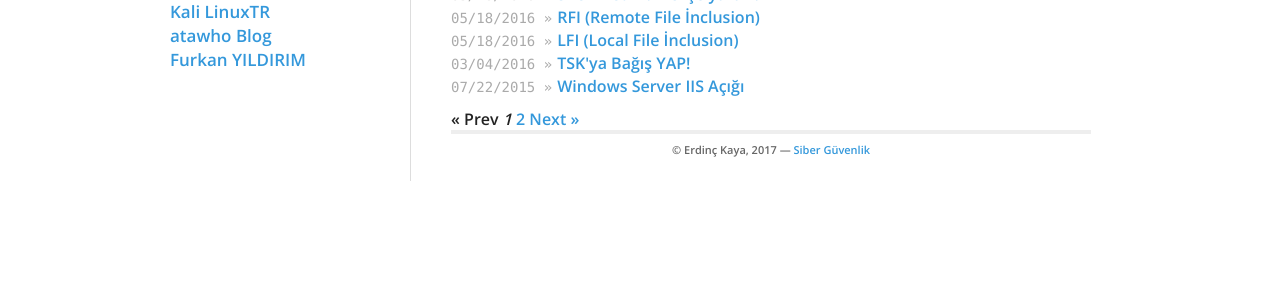
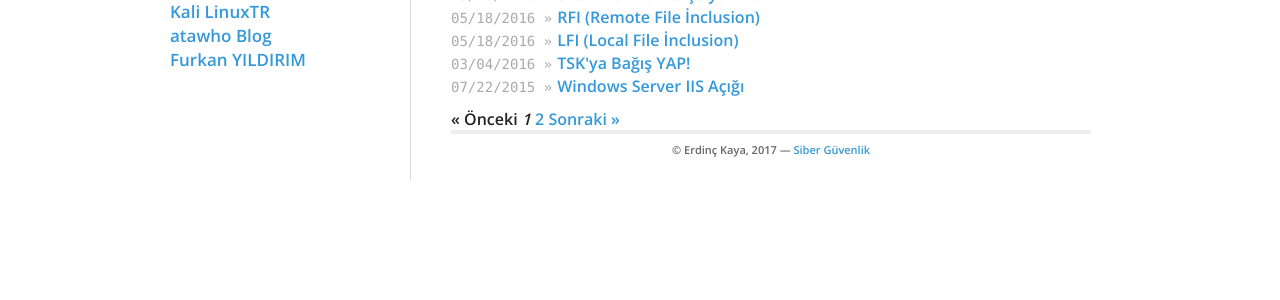
Before and after one commit to denemevol3/denemevol, a Jekyll site: the page built from index.html, in a window 1280 px wide. Shown: the part 456-756 px from the top of the page. Built offline with Jekyll 4.4.1, drawn with Linux system fonts in a browser that asks for light colours; nearby versions of some CDN libraries; the list of posts is cut into pages by our own code.

Commit message:
Update index.html

```diff
--- a/index.html
+++ b/index.html
@@ -16,9 +16,9 @@
 {% if paginator.total_pages > 1 %}
 <div class="pagination">
   {% if paginator.previous_page %}
-    <a href="{{ paginator.previous_page_path | prepend: site.baseurl | replace: '//', '/' }}">&laquo; Prev</a>
+    <a href="{{ paginator.previous_page_path | prepend: site.baseurl | replace: '//', '/' }}">&laquo; Önceki</a>
   {% else %}
-    <span>&laquo; Prev</span>
+    <span>&laquo; Önceki</span>
   {% endif %}
 
   {% for page in (1..paginator.total_pages) %}
@@ -32,9 +32,9 @@
   {% endfor %}
 
   {% if paginator.next_page %}
-    <a href="{{ paginator.next_page_path | prepend: site.baseurl | replace: '//', '/' }}">Next &raquo;</a>
+    <a href="{{ paginator.next_page_path | prepend: site.baseurl | replace: '//', '/' }}">Sonraki &raquo;</a>
   {% else %}
-    <span>Next &raquo;</span>
+    <span>Sonraki &raquo;</span>
   {% endif %}
 </div>
 {% endif %}
```
